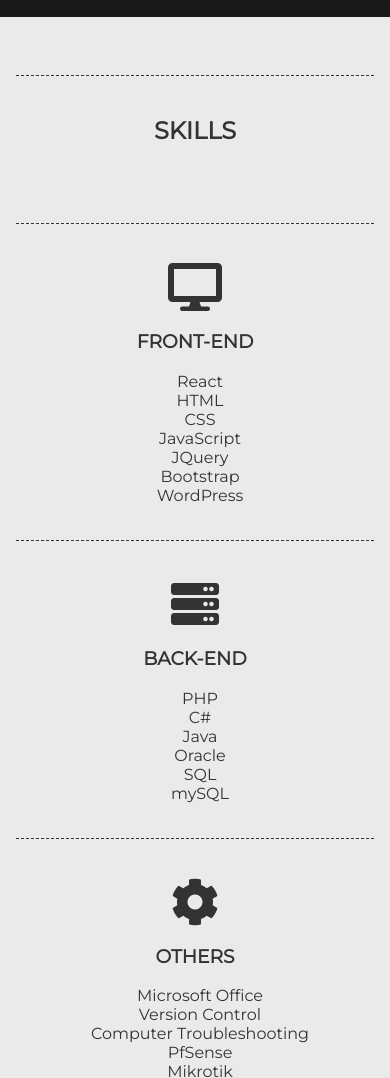
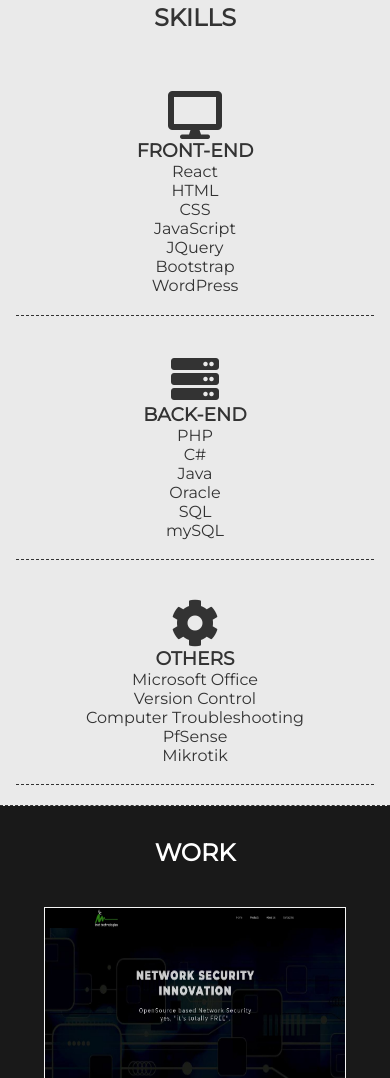
Before and after one commit to christianandrefajardo/portfolio, a plain HTML site: page index.html in a window 390 px wide. Shown: the part 922-2000 px from the top of the page. Drawn offline with nearby package versions, Linux system fonts and the light colour scheme.

Commit message:
Updated index.html and style.css

```diff
--- a/index.html
+++ b/index.html
@@ -47,7 +47,7 @@
 	<!-- Skills -->
 	<section class="skills bg-light">
 		<div class="container grid-3 center">
-			<div></div><h1>Skills</h1><div></div>
+			<h1></h1><h1>Skills</h1><h1></h1>
 			<div data-aos="fade-up">
 				<i class="fas fa-desktop fa-3x"></i>
 				<h3>Front-end</h3>
@@ -94,6 +94,7 @@
 		<div class="container grid-2-row center">
 
 			<div class="project" data-aos="fade-right">
+				<h1>Work</h1><div></div>
 				<div>
 					<img src="img/inet.jpg"><br>
 					<a href="http://inet.net.ph/" target="_blank"><i class="fas fa-eye"></i>Visit Site</a> | <i class="fas fa-times"></i> Source code private<br>
--- a/style.css
+++ b/style.css
@@ -8,9 +8,21 @@
 	overflow-x: hidden;
 }
 
+*{
+	padding: 0;
+	margin: 0;
+}
+
 ul{
 	list-style: none;
 	margin-right: 30px;
+	padding: 0;
+	margin: 0;
+}
+
+li{
+	padding: 0;
+	margin: 0;
 }
 
 h1,h2,h3,h4,h5,h6{
@@ -25,6 +37,7 @@
 	background-size: cover;
 	background-repeat: no-repeat;
 	background-position: center;
+	background-attachment: fixed;
 	display: block;
 	filter: blur(10px);
 	-webkit-filter: blur(10px);
@@ -207,11 +220,6 @@
 		padding: 1.2rem 1rem;
 	}
 
-	.project{
-		border-bottom: #f4f4f4 dashed 1px;
-		padding: 1.2rem 1rem;
-	}
-
 	.project p, .project h2{
 		text-align: center;
 	}
@@ -236,11 +244,14 @@
 
 }
 
-@media (max-width: 330px){
+@media (max-width: 400px){
 
 	.grid-2-row{
 		grid-template-rows: 1fr;
 		padding: 0;
 	}
 
+	.project{
+		padding:2rem 0rem;
+	}
 }
```
